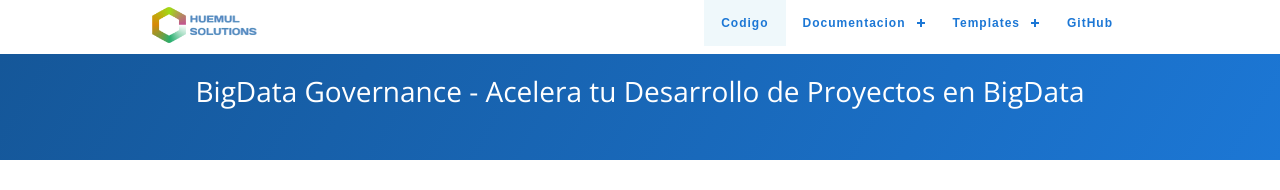
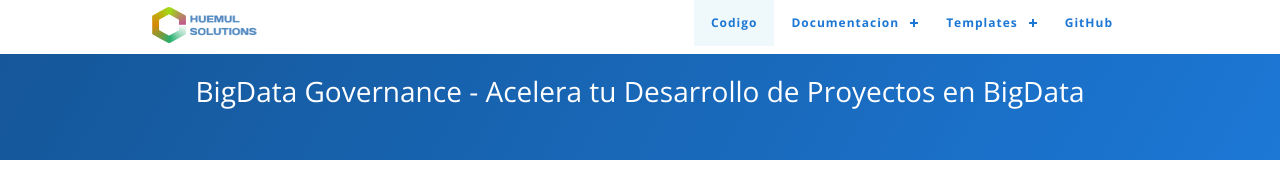
Before and after one commit to Blashhm/blashhm.github.io, a Jekyll site: the page built from index.md, in a window 1280 px wide. Shown: the top 190 px of the page. Built offline with Jekyll 4.4.1, drawn with Linux system fonts in a browser that asks for light colours.

Commit message:
Update responsive.scss

```diff
--- a/_sass/responsive.scss
+++ b/_sass/responsive.scss
@@ -7,7 +7,7 @@ nav{position:relative;width:980px;margin:0 auto;}
 #cssmenu,#cssmenu ul,#cssmenu ul li,#cssmenu ul li a,#cssmenu #head-mobile{border:0;list-style:none;line-height:1;display:block;position:relative;-webkit-box-sizing:border-box;-moz-box-sizing:border-box;box-sizing:border-box}
 #cssmenu:after,#cssmenu > ul:after{content:".";display:block;clear:both;visibility:hidden;line-height:0;height:0}
 #cssmenu #head-mobile{display:none}
-#cssmenu{font-family:sans-serif;background:#fff}
+#cssmenu{/*font-family:sans-serif;*/background:#fff}
 #cssmenu > ul > li{float:left}
 #cssmenu > ul > li > a{padding:17px;font-size:12px;letter-spacing:1px;text-decoration:none;color:#1c77d5;font-weight:700;} /*#ddd*/
 #cssmenu > ul > li:hover > a,#cssmenu ul li.active a{color:#1c77d5} /*#fff*/
```
